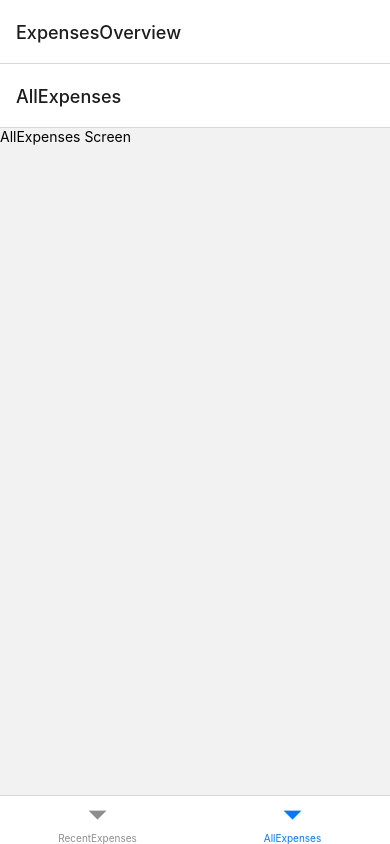
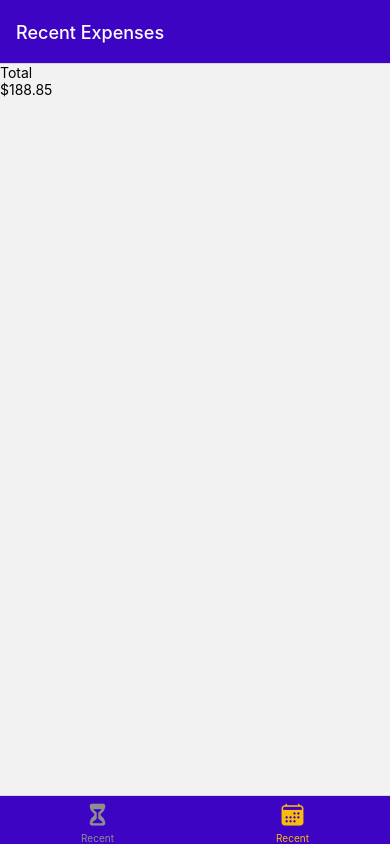
Before and after one commit to PriontoAbdullah/Expense-Tracker-React-Native-App, a React Native app: screen /AllExpenses in a window 390 px wide. Built offline with nearby package versions, Linux system fonts and the light colour scheme.

Commit message:
Added screen styles

```diff
--- a/App.js
+++ b/App.js
@@ -2,19 +2,48 @@
 import { NavigationContainer } from '@react-navigation/native';
 import { createNativeStackNavigator } from '@react-navigation/native-stack';
 import { createBottomTabNavigator } from '@react-navigation/bottom-tabs';
+import { Ionicons } from '@expo/vector-icons';
 
 import ManageExpense from './screens/ManageExpense';
 import RecentExpenses from './screens/RecentExpenses';
 import AllExpenses from './screens/AllExpenses';
+import { GlobalStyles } from './constants/styles';
 
 const Stack = createNativeStackNavigator();
 const BottomTabs = createBottomTabNavigator();
 
 function ExpensesOverview() {
   return (
-    <BottomTabs.Navigator>
-      <BottomTabs.Screen name='RecentExpenses' component={RecentExpenses} />
-      <BottomTabs.Screen name='AllExpenses' component={AllExpenses} />
+    <BottomTabs.Navigator
+      screenOptions={{
+        headerStyle: { backgroundColor: GlobalStyles.colors.primary500 },
+        headerTintColor: 'white',
+        tabBarStyle: { backgroundColor: GlobalStyles.colors.primary500 },
+        tabBarActiveTintColor: GlobalStyles.colors.accent500,
+      }}
+    >
+      <BottomTabs.Screen
+        name='RecentExpenses'
+        component={RecentExpenses}
+        options={{
+          title: 'Recent Expenses',
+          tabBarLabel: 'Recent',
+          tabBarIcon: ({ color, size }) => (
+            <Ionicons name='hourglass' size={size} color={color} />
+          ),
+        }}
+      />
+      <BottomTabs.Screen
+        name='AllExpenses'
+        component={AllExpenses}
+        options={{
+          title: 'Recent Expenses',
+          tabBarLabel: 'Recent',
+          tabBarIcon: ({ color, size }) => (
+            <Ionicons name='calendar' size={size} color={color} />
+          ),
+        }}
+      />
     </BottomTabs.Navigator>
   );
 }
@@ -22,10 +51,14 @@
 export default function App() {
   return (
     <>
-      <StatusBar style='auto' />
+      <StatusBar style='light' />
       <NavigationContainer>
         <Stack.Navigator>
-          <Stack.Screen name='ExpensesOverview' component={ExpensesOverview} />
+          <Stack.Screen
+            name='ExpensesOverview'
+            component={ExpensesOverview}
+            options={{ headerShown: false }}
+          />
           <Stack.Screen name='ManageExpense' component={ManageExpense} />
         </Stack.Navigator>
       </NavigationContainer>
--- /dev/null
+++ b/components/ExpenseOutput/ExpensesList.js
@@ -0,0 +1,7 @@
+import { FlatList } from 'react-native';
+
+function ExpensesList() {
+  return <FlatList />;
+}
+
+export default ExpensesList;
--- /dev/null
+++ b/components/ExpenseOutput/ExpensesOutput.js
@@ -0,0 +1,48 @@
+import { View } from 'react-native';
+
+import ExpensesList from './ExpensesList';
+import ExpensesSummary from './ExpensesSummary';
+
+const DUMMY_EXPENSES = [
+  {
+    id: 'e1',
+    description: 'A pair of shoes',
+    amount: 59.99,
+    date: new Date('2021-12-19'),
+  },
+  {
+    id: 'e2',
+    description: 'A pair of trousers',
+    amount: 89.29,
+    date: new Date('2022-01-05'),
+  },
+  {
+    id: 'e3',
+    description: 'Some bananas',
+    amount: 5.99,
+    date: new Date('2021-12-01'),
+  },
+  {
+    id: 'e4',
+    description: 'A book',
+    amount: 14.99,
+    date: new Date('2022-02-19'),
+  },
+  {
+    id: 'e5',
+    description: 'Another book',
+    amount: 18.59,
+    date: new Date('2022-02-18'),
+  },
+];
+
+function ExpensesOutput({ expenses, expensesPeriod }) {
+  return (
+    <View>
+      <ExpensesSummary expenses={DUMMY_EXPENSES} periodName={expensesPeriod} />
+      <ExpensesList />
+    </View>
+  );
+}
+
+export default ExpensesOutput;
--- /dev/null
+++ b/components/ExpenseOutput/ExpensesSummary.js
@@ -0,0 +1,16 @@
+import { View, Text } from 'react-native';
+
+function ExpensesSummary({ expenses, periodName }) {
+  const expensesSum = expenses.reduce((sum, expense) => {
+    return sum + expense.amount;
+  }, 0);
+
+  return (
+    <View>
+      <Text>{periodName}</Text>
+      <Text>${expensesSum.toFixed(2)}</Text>
+    </View>
+  );
+}
+
+export default ExpensesSummary;
--- a/screens/AllExpenses.js
+++ b/screens/AllExpenses.js
@@ -1,7 +1,7 @@
-import { Text } from 'react-native';
+import ExpensesOutput from '../components/ExpenseOutput/ExpensesOutput';
 
 function AllExpenses() {
-  return <Text>AllExpenses Screen</Text>;
+  return <ExpensesOutput expensesPeriod='Total' />;
 }
 
 export default AllExpenses;
--- a/screens/RecentExpenses.js
+++ b/screens/RecentExpenses.js
@@ -1,7 +1,7 @@
-import { Text } from 'react-native';
+import ExpensesOutput from '../components/ExpenseOutput/ExpensesOutput';
 
 function RecentExpenses() {
-  return <Text>RecentExpenses Screen</Text>;
+  return <ExpensesOutput expensesPeriod='Last 7 Days' />;
 }
 
 export default RecentExpenses;
```
